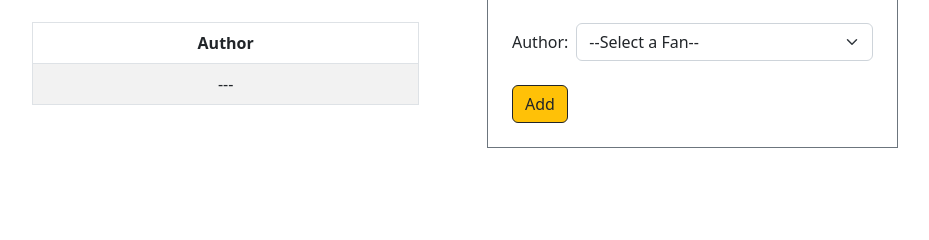
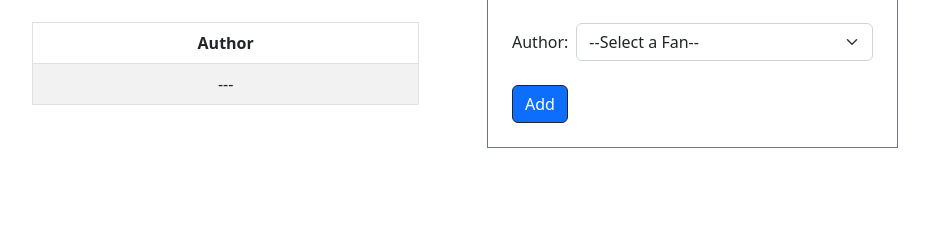
Before and after one commit to JohnathonBowers/Bowers_Johnathon_Books, a Flask app: template flask_app/templates/book_favorites.html in a window 1280 px wide. Shown: the part 144-384 px from the top of the page, without its empty margins (181-1110 px from the left). Run offline with Flask 2, Linux system fonts and the light colour scheme; the template is opened without the code that fills it, so the values that code supplies are empty.

Commit message:
update with final save from book favorites template

```diff
--- a/flask_app/templates/book_favorites.html
+++ b/flask_app/templates/book_favorites.html
@@ -63,7 +63,7 @@
                             {% endfor %}
                         </select>
                     </div>
-                    <button class="btn btn-warning btn-outline-dark text-dark">Add</button>
+                    <button class="btn btn-primary btn-outline-dark text-white">Add</button>
                 </form>
             </div>
         </div>
```
